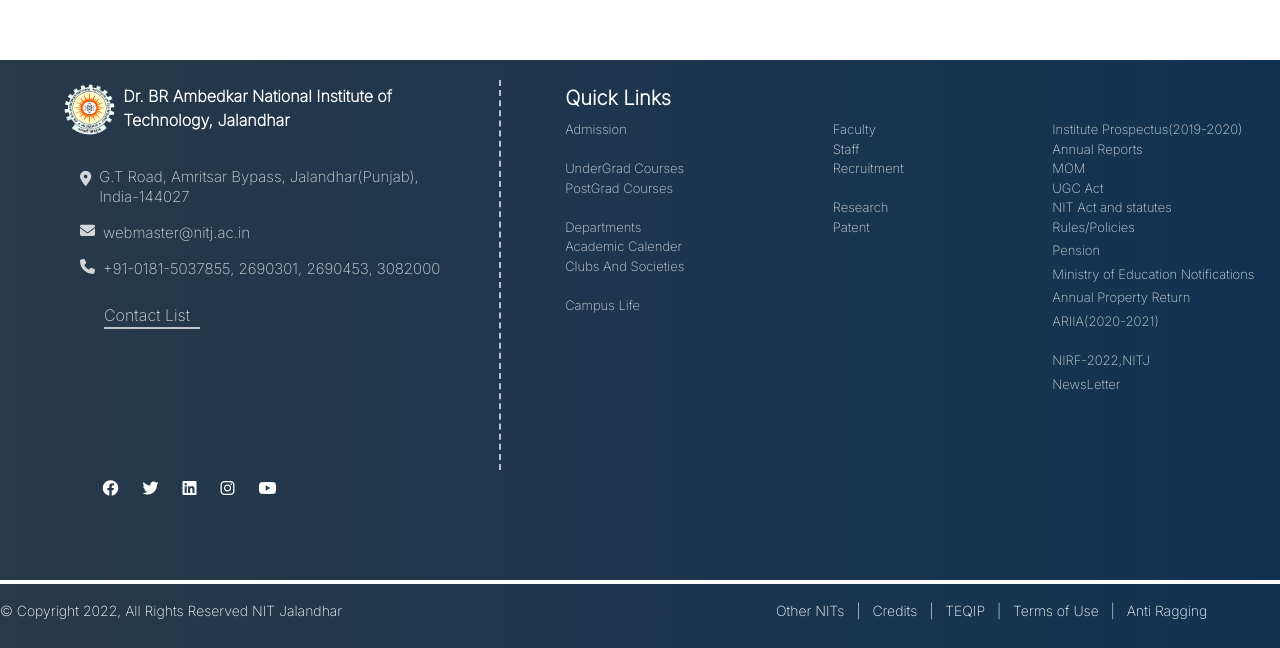
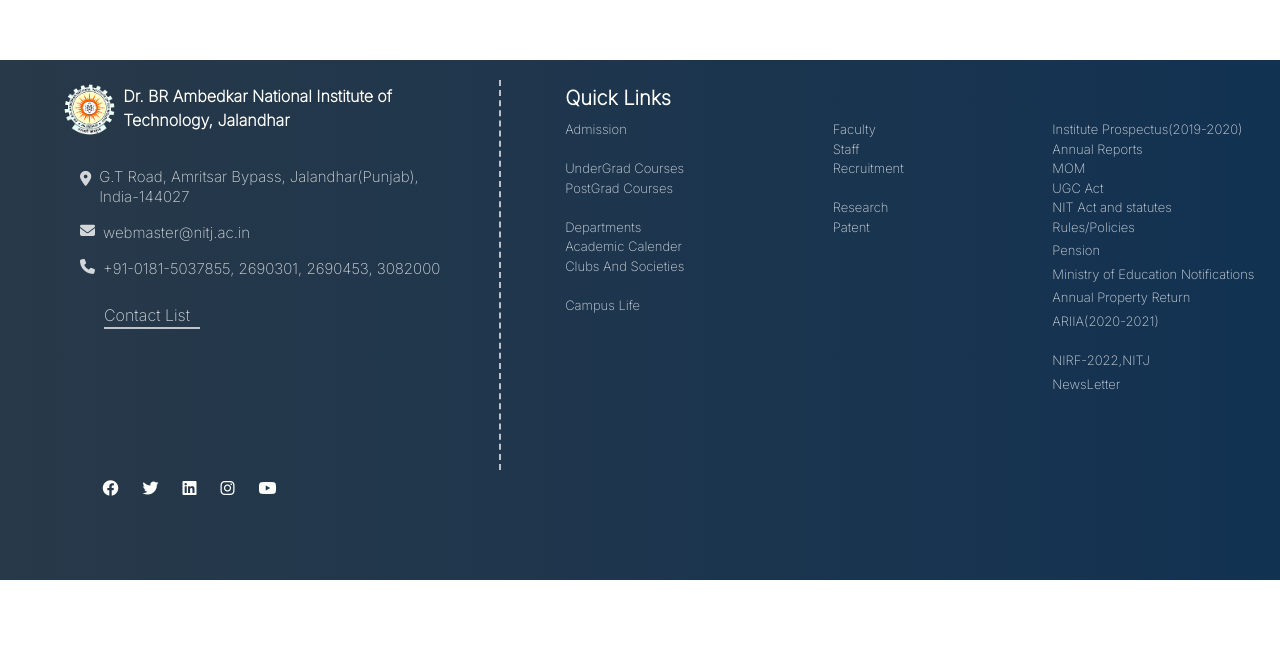
Before and after one commit to MouryaVishal/footer-3, a website: page index.html in a window 1280 px wide. Shown: the part 152-800 px from the top of the page. Drawn offline with nearby package versions, Linux system fonts and the light colour scheme.

Commit message:
Update index.html

```diff
--- a/index.html
+++ b/index.html
@@ -104,21 +104,6 @@
 
 
   </footer>
-  <div class="footer bg-gradient-to-r from-[#283949] -500 to-[#123252] -500  text-white absolute bottom-0 inset-x-0  flex lg:flex-row lg:justify-between flex-col lg:h-[8%] h-[12%] " style="font-family:'Inter', sans-serif;" >
-    <div class="mt-4 lg:text-[14px] text-[12px]">
-        © Copyright 2022, All Rights Reserved NIT Jalandhar
-    </div>
-        <div class="lg:w-[40%] w-[100%] mt-4 lg:text-[14px] text-[10px]">
-        <a href="#" class="lg:mx-2 mx-1">Other NITs</a>
-        |
-    <a href="#" class="lg:mx-2 mx-1">Credits</a>
-    |
-    <a href="#" class="lg:mx-2 mx-1">TEQIP</a>
-    |
-    <a href="#" class="lg:mx-2 mx-1">Terms of Use</a>
-    |
-    <a href="#" class="lg:mx-2 mx-1">Anti Ragging</a>
-    </div>
-    </div>
+
 </body>
 </html>
```
